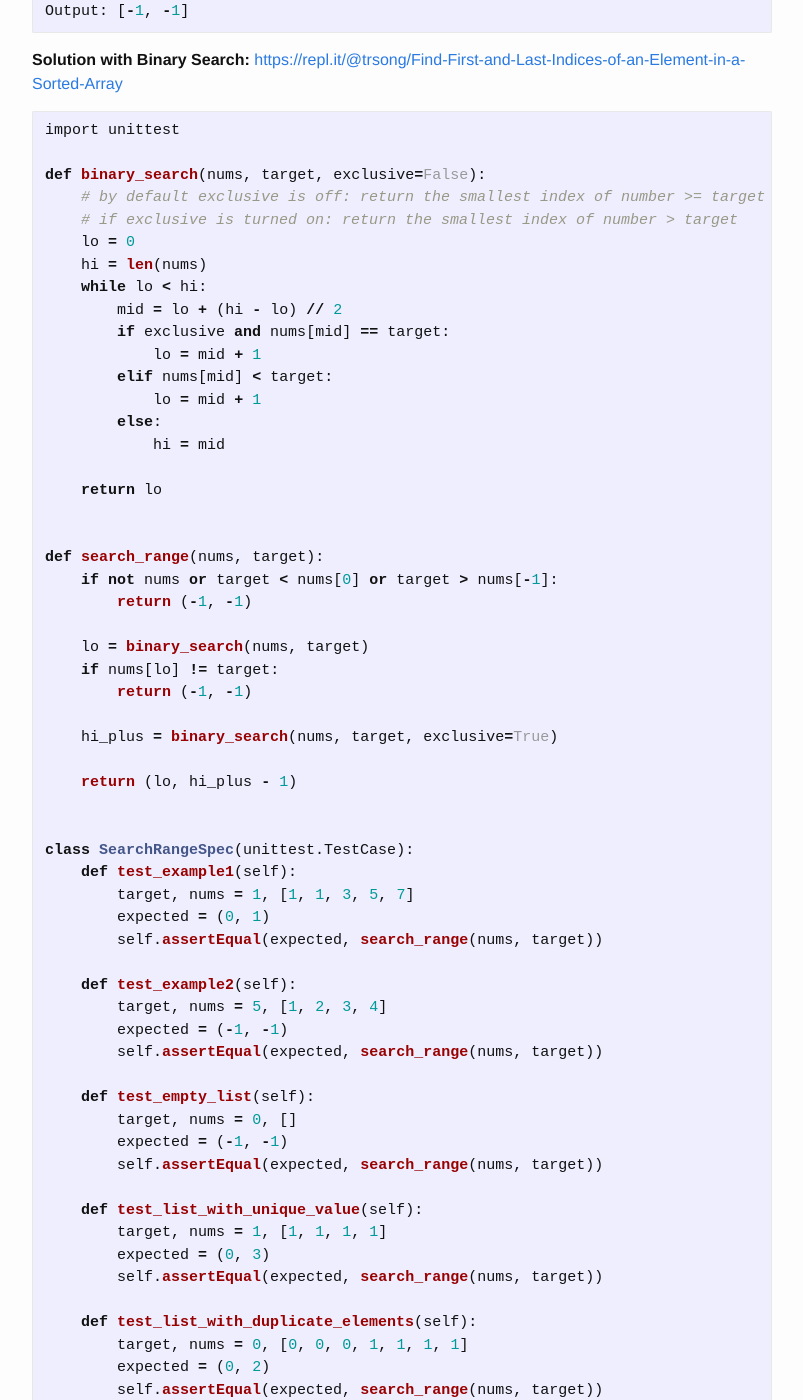
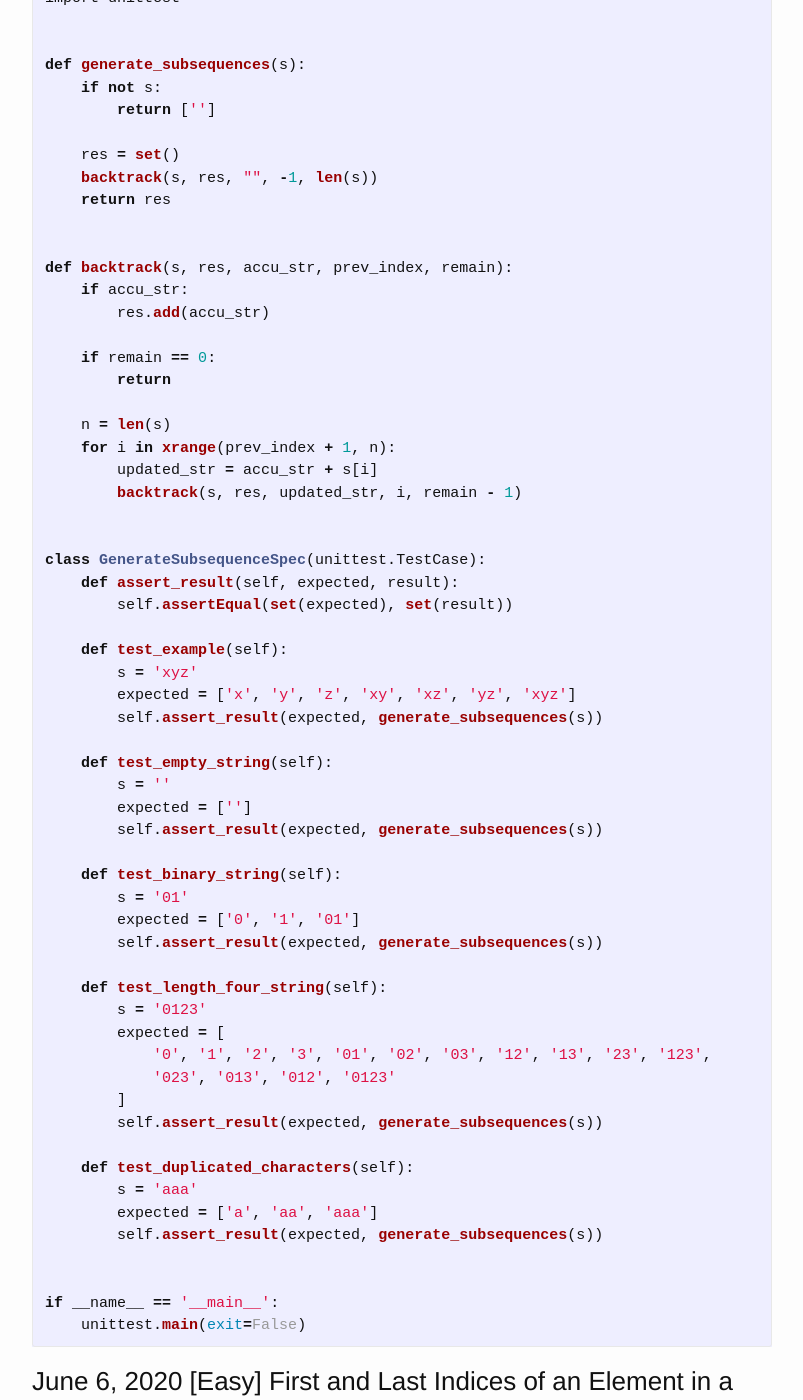
Before and after one commit to trsong/trsong.github.io, a Jekyll site: the page built from _posts/2020-05-01-DailyQuestionsMay.md, in a window 1280 px wide and 1400 px high, scrolled down 2111 px. Shown: the whole window, without its empty margins (238-1041 px from the left). Built offline with Jekyll 4.4.1, drawn with Linux system fonts in a browser that asks for light colours; some of the changed text lies outside the part shown.

Commit message:
Add Solution to Jun 7 Question

````diff
--- a/_posts/2020-05-01-DailyQuestionsMay.md
+++ b/_posts/2020-05-01-DailyQuestionsMay.md
@@ -34,9 +34,21 @@ You should return the following, as a string:
 
 -->
 
+### June 8, 2020 \[Medium\] Group Words that are Anagrams
+---
+> **Question:** Given a list of words, group the words that are anagrams of each other. (An anagram are words made up of the same letters).
+
+**Example:**
+```py
+Input: ['abc', 'bcd', 'cba', 'cbd', 'efg']
+Output: [['abc', 'cba'], ['bcd', 'cbd'], ['efg']]
+```
+
 ### June 7, 2020 \[Easy\] Generate All Possible Subsequences
 ---
-> **Question:** For example, given the string `xyz`, return an array or set with the following strings:
+> **Question:** Given a string, generate all possible subsequences of the string.
+>
+> For example, given the string `xyz`, return an array or set with the following strings:
 
 ```py
 x
@@ -50,6 +62,70 @@ xyz
 
 > Note that `zx` is not a valid subsequence since it is not in the order of the given string.
 
+
+**Solution with Backtracking:** [https://repl.it/@trsong/Generate-All-Possible-Subsequences](https://repl.it/@trsong/Generate-All-Possible-Subsequences)
+```py
+import unittest
+
+
+def generate_subsequences(s):
+    if not s:
+        return ['']
+
+    res = set()
+    backtrack(s, res, "", -1, len(s))
+    return res
+
+
+def backtrack(s, res, accu_str, prev_index, remain):
+    if accu_str:
+        res.add(accu_str)
+
+    if remain == 0:
+        return
+
+    n = len(s)
+    for i in xrange(prev_index + 1, n):
+        updated_str = accu_str + s[i]
+        backtrack(s, res, updated_str, i, remain - 1)
+
+
+class GenerateSubsequenceSpec(unittest.TestCase):
+    def assert_result(self, expected, result):
+        self.assertEqual(set(expected), set(result))
+
+    def test_example(self):
+        s = 'xyz'
+        expected = ['x', 'y', 'z', 'xy', 'xz', 'yz', 'xyz']
+        self.assert_result(expected, generate_subsequences(s))
+
+    def test_empty_string(self):
+        s = ''
+        expected = ['']
+        self.assert_result(expected, generate_subsequences(s))
+
+    def test_binary_string(self):
+        s = '01'
+        expected = ['0', '1', '01']
+        self.assert_result(expected, generate_subsequences(s))
+
+    def test_length_four_string(self):
+        s = '0123'
+        expected = [
+            '0', '1', '2', '3', '01', '02', '03', '12', '13', '23', '123',
+            '023', '013', '012', '0123'
+        ]
+        self.assert_result(expected, generate_subsequences(s))
+
+    def test_duplicated_characters(self):
+        s = 'aaa'
+        expected = ['a', 'aa', 'aaa']
+        self.assert_result(expected, generate_subsequences(s))
+
+
+if __name__ == '__main__':
+    unittest.main(exit=False)
+```
 
 ### June 6, 2020 \[Easy\] First and Last Indices of an Element in a Sorted Array
 ---
````
